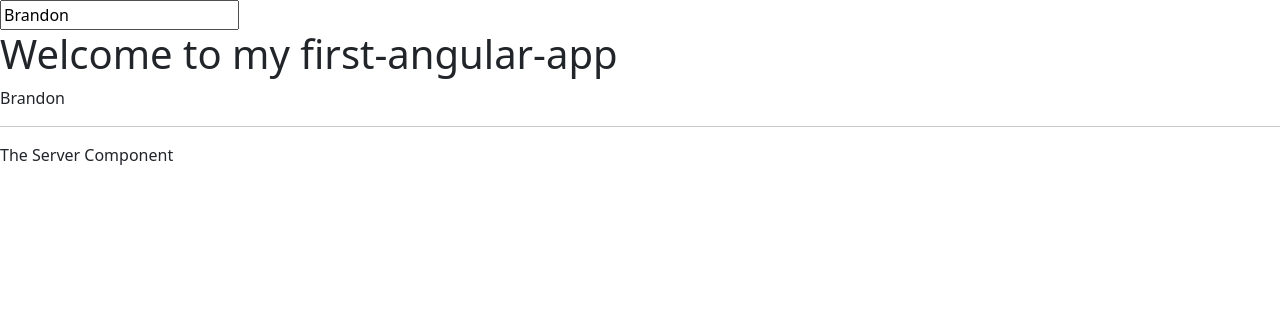
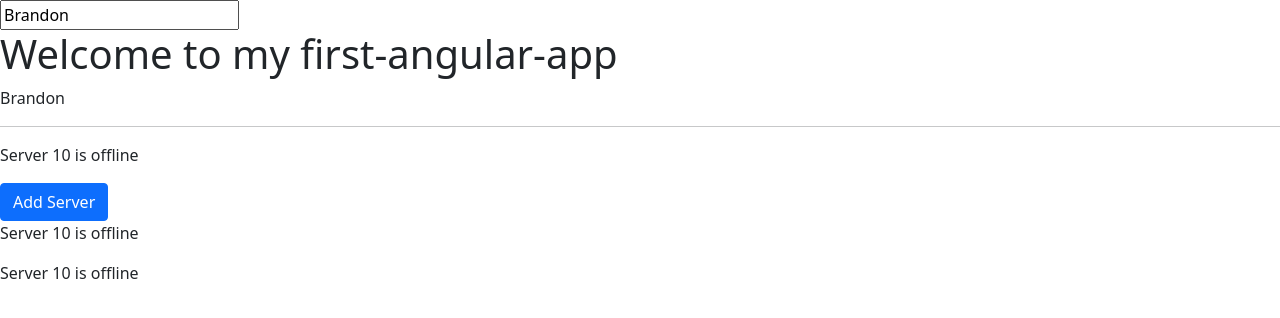
Before and after one commit to BrandonGrayson/First-Angular-App, an Angular app: page / in a window 1280 px wide. Shown: the top 318 px of the page. Built offline with nearby package versions, Linux system fonts and the light colour scheme.

Commit message:
used property binding gave disabled button allowNewServer function

```diff
--- a/src/app/app.component.html
+++ b/src/app/app.component.html
@@ -16,6 +16,7 @@
 <hr>
 
 <app-server></app-server>
+<app-servers></app-servers>
 
 
 
--- a/src/app/app.module.ts
+++ b/src/app/app.module.ts
@@ -4,11 +4,13 @@
 
 import { AppComponent } from './app.component';
 import { ServerComponent } from './server/server.component';
+import { ServersComponent } from './servers/servers.component';
 
 @NgModule({
   declarations: [
     AppComponent,
-    ServerComponent
+    ServerComponent,
+    ServersComponent
   ],
   imports: [
     BrowserModule,
--- a/src/app/server/server.component.html
+++ b/src/app/server/server.component.html
@@ -1 +1 @@
-<p>The Server Component</p>
+<p> Server {{ serverId }} is {{ status }}</p>
--- a/src/app/server/server.component.ts
+++ b/src/app/server/server.component.ts
@@ -5,5 +5,6 @@
     templateUrl: './server.component.html'
 })
 export class ServerComponent {
-
+    serverId = 10;
+    status = "offline";
 }
--- /dev/null
+++ b/src/app/servers/servers.component.html
@@ -0,0 +1,3 @@
+<button class="btn btn-primary" [disabled]='!allowNewServer'>Add Server</button>
+<app-server></app-server>
+<app-server></app-server>
--- /dev/null
+++ b/src/app/servers/servers.component.ts
@@ -0,0 +1,20 @@
+import { Component, OnInit } from '@angular/core';
+
+@Component({
+  selector: 'app-servers',
+  templateUrl: './servers.component.html',
+  styleUrls: ['./servers.component.css']
+})
+export class ServersComponent implements OnInit {
+  allowNewServer = false
+
+  constructor() {
+    setTimeout(() => {
+      this.allowNewServer = true
+    }, 2000)
+  }
+
+  ngOnInit(): void {
+  }
+
+}
```
Also changed, not shown: src/app/servers/servers.component.css (added), 1 other file (tests, documents, lock files or other folders).
